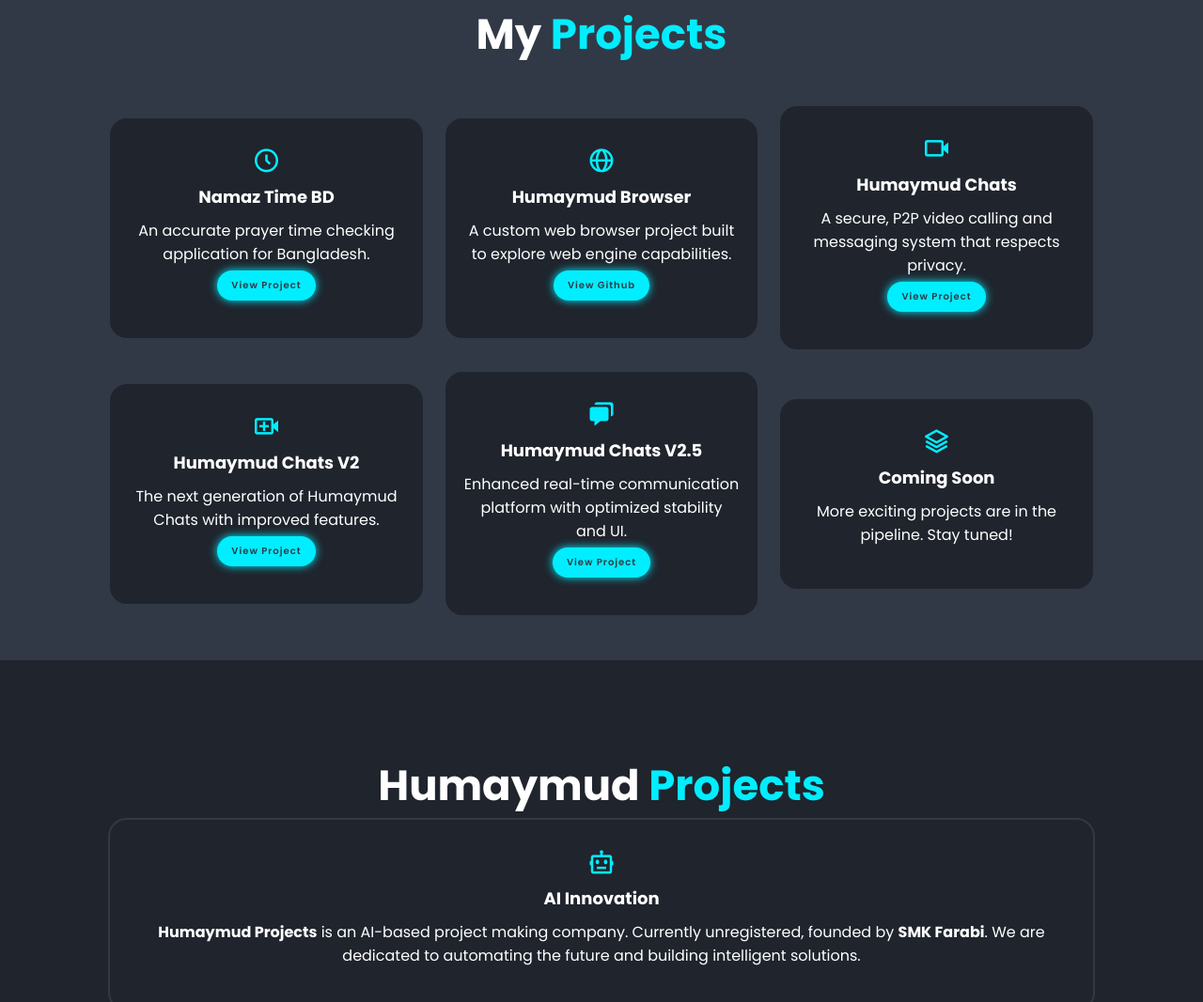
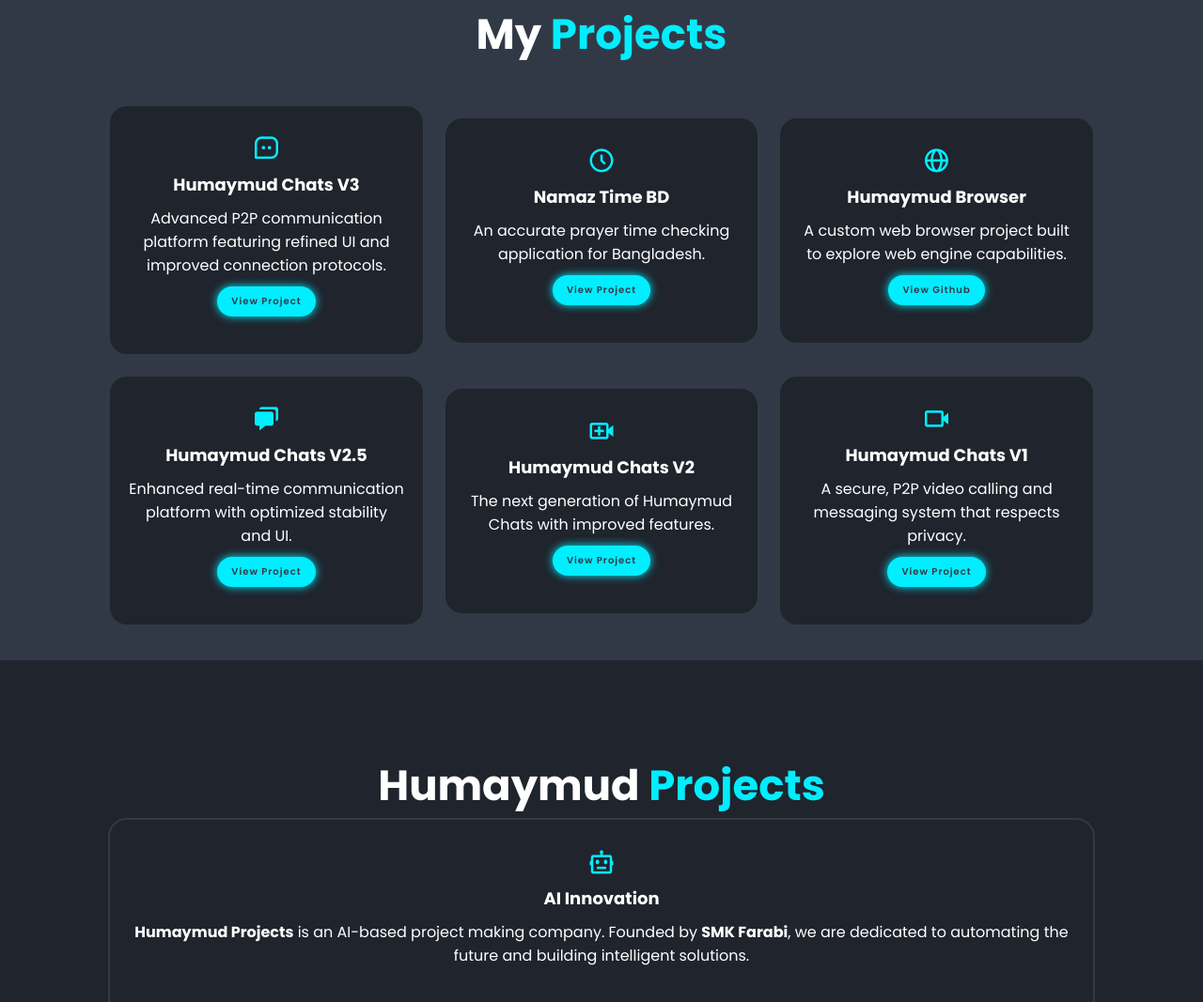
Before and after one commit to smkfarabi-stack/my-portfolio, a plain HTML site: page index.html in a window 1280 px wide. Shown: the part 2497-3564 px from the top of the page at 94% size. Drawn offline with nearby package versions, Linux system fonts and the light colour scheme.

Commit message:
Update index.html

```diff
--- a/index.html
+++ b/index.html
@@ -19,7 +19,6 @@
             width: 350px;
         }
 
-        /* The pulsating Contact Me button */
         .btn.alive {
             position: absolute;
             top: 10px;
@@ -35,7 +34,6 @@
             100% { transform: scale(1); box-shadow: 0 0 10px var(--main-color); }
         }
 
-        /* The curved line connecting the icons (The Arc) */
         .arc-line {
             position: absolute;
             width: 220px;
@@ -51,7 +49,6 @@
             pointer-events: none;
         }
 
-        /* Social Icons on the arc */
         .arc-icon {
             position: absolute;
             width: 55px;
@@ -78,7 +75,6 @@
             transform: scale(1.1) !important;
         }
 
-        /* Specific positions for the arc */
         .icon-1 { top: 60px; right: 280px; animation: slideOut 0.6s forwards 0.2s; }
         .icon-2 { top: 150px; right: 210px; animation: slideOut 0.6s forwards 0.4s; }
         .icon-3 { top: 190px; right: 100px; animation: slideOut 0.6s forwards 0.6s; }
@@ -108,7 +104,7 @@
             margin-bottom: 1rem;
         }
         .projects-box p, .skills-box p {
-            margin-bottom: 0.5rem; /* Reduced margin for list feel */
+            margin-bottom: 1rem;
         }
 
         .btn-sm {
@@ -122,6 +118,7 @@
             letter-spacing: .1rem;
             font-weight: 600;
             transition: .5s ease;
+            text-decoration: none;
         }
         .btn-sm:hover { box-shadow: none; }
     </style>
@@ -240,6 +237,13 @@
         <div class="projects-container">
 
             <div class="projects-box">
+                <i class='bx bx-message-square-dots'></i>
+                <h3>Humaymud Chats V3</h3>
+                <p>Advanced P2P communication platform featuring refined UI and improved connection protocols.</p>
+                <a href="https://smkfarabi-stack.github.io/humaymud-chats-v3/" target="_blank" class="btn-sm">View Project</a>
+            </div>
+
+            <div class="projects-box">
                 <i class='bx bx-time-five'></i>
                 <h3>Namaz Time BD</h3>
                 <p>An accurate prayer time checking application for Bangladesh.</p>
@@ -254,10 +258,10 @@
             </div>
 
             <div class="projects-box">
-                <i class='bx bx-video'></i>
-                <h3>Humaymud Chats</h3>
-                <p>A secure, P2P video calling and messaging system that respects privacy.</p>
-                <a href="https://smkfarabi-stack.github.io/humaymud-chats/" target="_blank" class="btn-sm">View Project</a>
+                <i class='bx bxs-chat'></i>
+                <h3>Humaymud Chats V2.5</h3>
+                <p>Enhanced real-time communication platform with optimized stability and UI.</p>
+                <a href="https://smkfarabi-stack.github.io/humaymud-chats-v2.5/" target="_blank" class="btn-sm">View Project</a>
             </div>
 
             <div class="projects-box">
@@ -268,17 +272,12 @@
             </div>
 
             <div class="projects-box">
-                <i class='bx bxs-chat'></i>
-                <h3>Humaymud Chats V2.5</h3>
-                <p>Enhanced real-time communication platform with optimized stability and UI.</p>
-                <a href="https://smkfarabi-stack.github.io/humaymud-chats-v2.5/" target="_blank" class="btn-sm">View Project</a>
+                <i class='bx bx-video'></i>
+                <h3>Humaymud Chats V1</h3>
+                <p>A secure, P2P video calling and messaging system that respects privacy.</p>
+                <a href="https://smkfarabi-stack.github.io/humaymud-chats/" target="_blank" class="btn-sm">View Project</a>
             </div>
 
-            <div class="projects-box">
-                <i class='bx bx-layer'></i>
-                <h3>Coming Soon</h3>
-                <p>More exciting projects are in the pipeline. Stay tuned!</p>
-            </div>
         </div>
     </section>
 
@@ -291,8 +290,7 @@
                 <h3>AI Innovation</h3>
                 <p>
                     <strong>Humaymud Projects</strong> is an AI-based project making company.
-                    Currently unregistered, founded by <strong>SMK Farabi</strong>.
-                    We are dedicated to automating the future and building intelligent solutions.
+                    Founded by <strong>SMK Farabi</strong>, we are dedicated to automating the future and building intelligent solutions.
                 </p>
             </div>
         </div>
```
